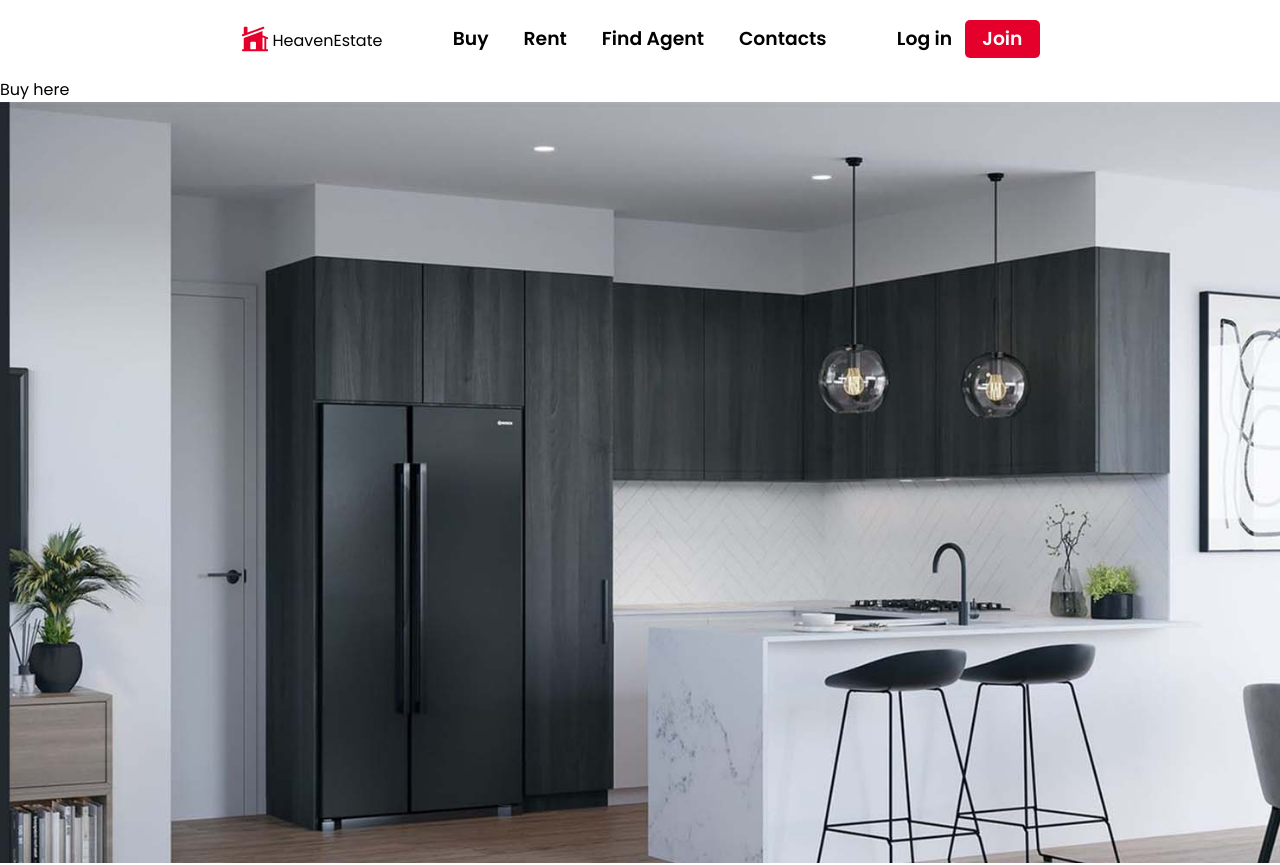
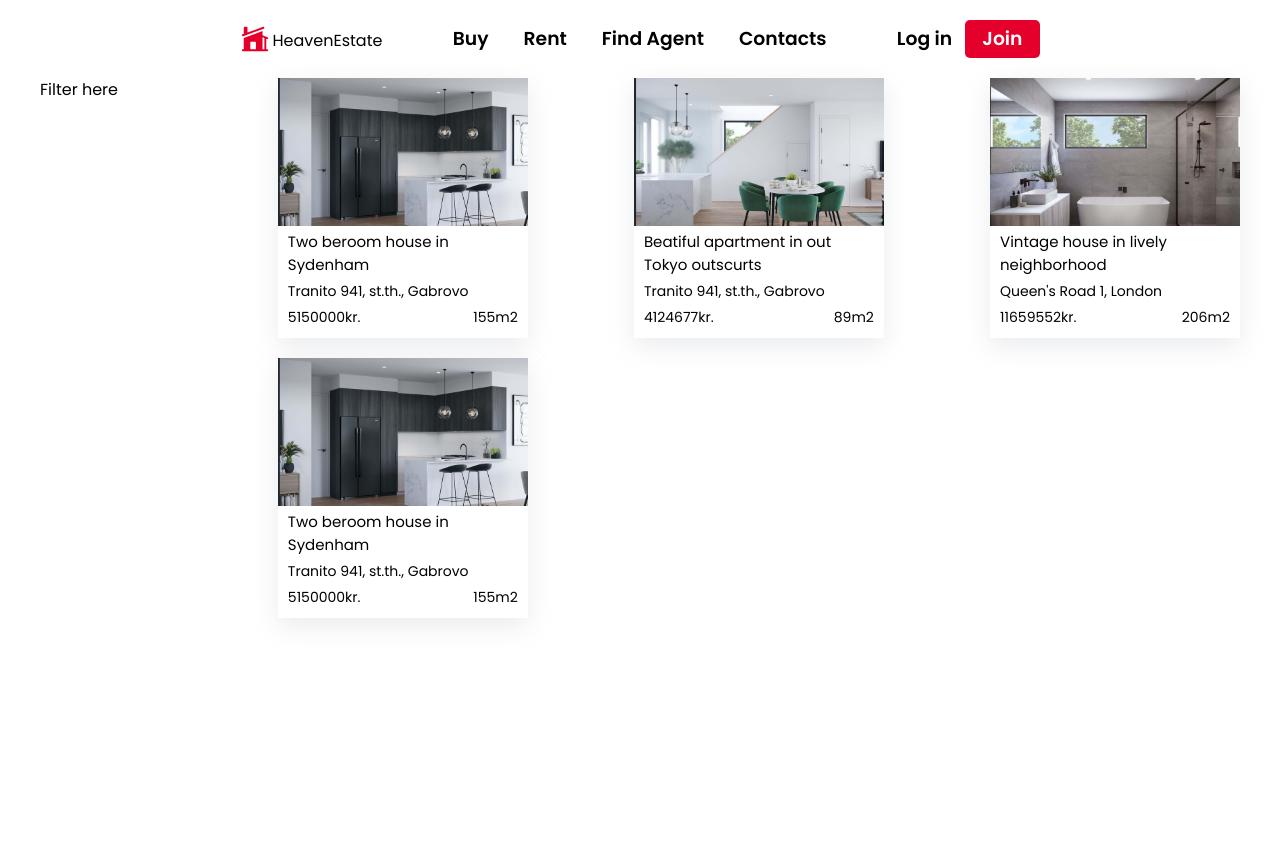
Before and after one commit to filipkomogorov/booking-app, a React (Vite) app in the folder client/: page /buy in a window 1280 px wide. Shown: the top 865 px of the page. After the commit the page ends 800 px from the top, so only its background shows below. Built offline with nearby package versions, Linux system fonts and the light colour scheme; no server answers.

Commit message:
Adding styling to CARD component, as well as making the CARD an anchor

```diff
--- a/client/src/components/Card/Card.tsx
+++ b/client/src/components/Card/Card.tsx
@@ -1,26 +1,62 @@
-import React from 'react'
+import React from "react";
 
-import { PropertyData } from '../../models/Property'
+import { PropertyData } from "../../models/Property";
+import { Link } from "react-router-dom";
+
+interface Identifiable {
+    _id?: string;
+  }
 
 interface CardProps {
-    property: PropertyData
+  property: PropertyData & Identifiable;
 }
 
-const Card:React.FC<CardProps> = ({property}) => {
-    console.log(property)
+const Card: React.FC<CardProps> = ({ property }) => {
+    console.log(property._id)
   return (
-    <div>
-        <div>
-            <img src={property.images[0]} alt="" />
+    <Link
+    to={`/${property._id}`}
+      style={{
+        width: "25rem",
+        height: "26rem",
+        boxShadow: "rgba(149, 157, 165, 0.2) 0px 8px 24px",
+      }}
+    >
+      <div style={{height: ''}}>
+        <img src={property.images[0]} alt="" />
+      </div>
+      <div className="flex flex-col gap-2 px-4 py-2">
+        <p
+          style={{
+            fontSize: "1.5rem",
+          }}
+        >
+          {property.title}
+        </p>
+        <p
+          style={{
+            fontSize: "1.4rem",
+          }}
+        >{`${property.location.address}, ${property.location.city}`}</p>
+        <div className="flex flex-row justify-between">
+          <p
+            style={{
+              fontSize: "1.4rem",
+            }}
+          >
+            {property.price}kr.
+          </p>
+          <p
+            style={{
+              fontSize: "1.4rem",
+            }}
+          >
+            {property.size}m2
+          </p>
         </div>
-        <div>
-            <p>{property.title}</p>
-            <p>{property.price}</p>
-            <p>{property.size}m2</p>
-            <p>{`${property.location.address}, ${property.location.city}`}</p>
-        </div>
-    </div>
-  )
-}
+      </div>
+    </Link>
+  );
+};
 
-export default Card
+export default Card;
--- a/client/src/pages/Buy.tsx
+++ b/client/src/pages/Buy.tsx
@@ -1,19 +1,86 @@
-import React from 'react'
-import { PropertyData } from '../models/Property'
-import { PropertyType } from '../models/Property'
-import { PropertyCategory } from '../models/Property'
-import { AdvertisementType } from '../models/Property'
+import React from "react";
+import { PropertyData } from "../models/Property";
+import { PropertyType } from "../models/Property";
+import { PropertyCategory } from "../models/Property";
+import { AdvertisementType } from "../models/Property";
 
 import image from "../assets/image.jpg";
 import image1 from "../assets/image1.jpg";
 import image2 from "../assets/image2.jpg";
 import image3 from "../assets/image3.jpg";
-import Card from '../components/Card/Card'
+import Card from "../components/Card/Card";
 
-const properties: Array<PropertyData> = [
+const properties = [
+  {
+    title: "Two beroom house in Sydenham",
+    images: [image, image1, image2, image3],
+    _id:"6437a1c304c88ebbfb6854b1",
+    location: {
+      city: "Gabrovo",
+      zip: "5300",
+      region: "Gabrovo",
+      address: "Tranito 941, st.th.",
+    },
+    price: 5150000,
+    size: 155,
+    rooms: 3,
+    type: PropertyType.HOUSE,
+    category: PropertyCategory.FAMILY_HOUSE,
+    advertisementType: AdvertisementType.SELL,
+    contacts: {
+      name: "Filip Komogorov",
+      email: "filipsemail@mail.com",
+      phoneNumber: "591281322",
+    },
+  },
+  {
+    title: "Beatiful apartment in out Tokyo outscurts",
+    _id:"6437a1c304c88ebbfb6854b1",
+    images: [image1, image2, image3, image],
+    location: {
+      city: "Gabrovo",
+      zip: "5300",
+      region: "Gabrovo",
+      address: "Tranito 941, st.th.",
+    },
+    price: 4124677,
+    size: 89,
+    rooms: 2,
+    type: PropertyType.APARTMENT,
+    category: PropertyCategory.FAMILY_HOUSE,
+    advertisementType: AdvertisementType.SELL,
+    contacts: {
+      name: "Filip Komogorov",
+      email: "filipsemail@mail.com",
+      phoneNumber: "591281322",
+    },
+  },
+  {
+    title: "Vintage house in lively neighborhood",
+    images: [image2, image3, image, image1],
+    _id:"6437a1c304c88ebbfb6854b1",
+    location: {
+      city: "London",
+      zip: "1000",
+      region: "London",
+      address: "Queen's Road 1",
+    },
+    price: 11659552,
+    size: 206,
+    rooms: 8,
+    type: PropertyType.HOUSE,
+    category: PropertyCategory.FAMILY_HOUSE,
+    advertisementType: AdvertisementType.SELL,
+    contacts: {
+      name: "Filip Komogorov",
+      email: "filipsemail@mail.com",
+      phoneNumber: "591281322",
+    },
+  },
   {
     title: 'Two beroom house in Sydenham',
     images: [image, image1, image2, image3],
+    _id:"6437a1c304c88ebbfb6854b1",
     location: {
       city: "Gabrovo",
       zip: "5300",
@@ -31,65 +98,28 @@ const properties: Array<PropertyData> = [
       email: 'filipsemail@mail.com',
       phoneNumber: '591281322'
     },
-
   },
-    {
-        title: 'Beatiful apartment in out Tokyo outscurts',
-        images: [image1, image2, image3, image],
-        location: {
-          city: "Gabrovo",
-          zip: "5300",
-          region: "Gabrovo",
-          address: "Tranito 941, st.th."
-        },
-        price: 4124677,
-        size: 89,
-        rooms: 2,
-        type: PropertyType.APARTMENT,
-        category: PropertyCategory.FAMILY_HOUSE,
-        advertisementType: AdvertisementType.SELL,
-        contacts: {
-          name: 'Filip Komogorov',
-          email: 'filipsemail@mail.com',
-          phoneNumber: '591281322'
-        },
-
-      },
-      {
-        title: 'Vintage house in lively neighborhood',
-        images: [image2, image3, image, image1],
-        location: {
-          city: "London",
-          zip: "1000",
-          region: "London",
-          address: "Queen's Road 1"
-        },
-        price: 11659552,
-        size: 206,
-        rooms: 8,
-        type: PropertyType.HOUSE,
-        category: PropertyCategory.FAMILY_HOUSE,
-        advertisementType: AdvertisementType.SELL,
-        contacts: {
-          name: 'Filip Komogorov',
-          email: 'filipsemail@mail.com',
-          phoneNumber: '591281322'
-        },
-      },
-
-]
+];
 
 const Buy = () => {
   return (
-    <div>
-        Buy here
+    <div className="w-desktopWide mx-auto flex flex-row">
+      <div style={{ width: "20%", marginRight: "2rem" }}>Filter here</div>
 
-        <div>{properties.map((property,index) => (
+      <div
+        style={{
+          display: "flex",
+          flexWrap: "wrap",
+          gap: "2rem",
+          justifyContent: "space-between",
+        }}
+      >
+        {properties.map((property, index) => (
+          <Card property={property} key={index}/>
+        ))}
+      </div>
+    </div>
+  );
+};
 
-            <Card property={property}/>
-        ))}</div>
-    </div>
-  )
-}
-
-export default Buy
+export default Buy;
--- a/client/tailwind.config.cjs
+++ b/client/tailwind.config.cjs
@@ -6,6 +6,7 @@ module.exports = {
       width: {
         login: '50rem',
         desktop: '72rem',
+        desktopWide: '120rem',
         uploadBtn: '30rem'
       },
       height: {
```
Lines whose indentation alone changed are shown as unchanged.
